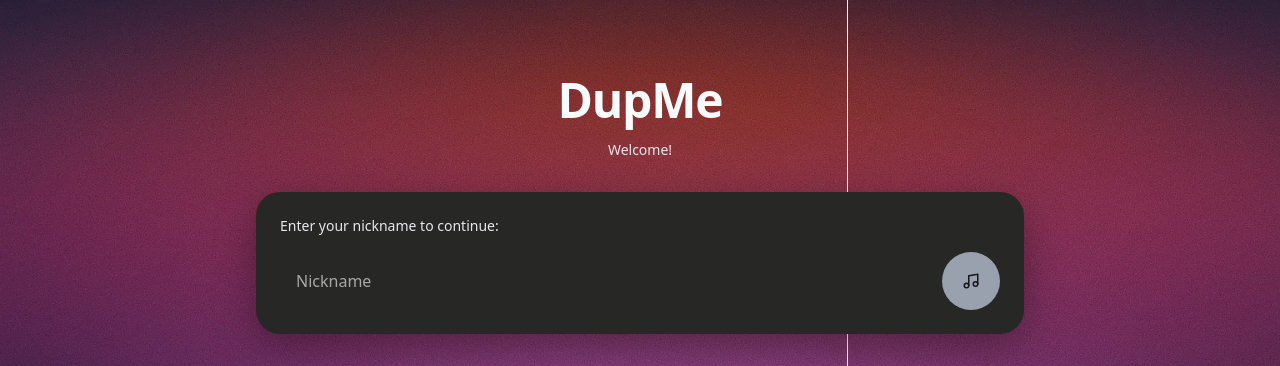
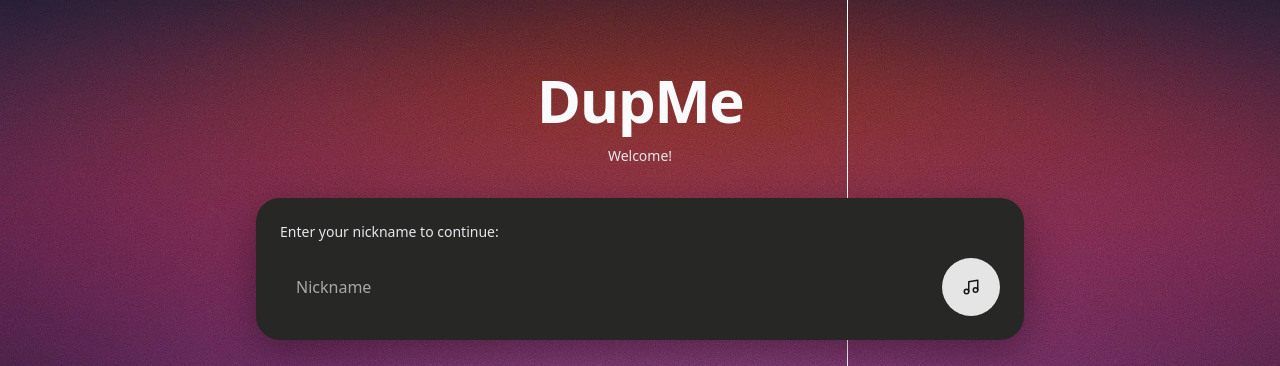
Before and after one commit to FronkTP/DupMe, a Next.js app in the folder frontend/: page / in a window 1280 px wide. Shown: the part 171-537 px from the top of the page. Built offline with nearby package versions, Linux system fonts and the light colour scheme; no server answers.

Commit message:
change button color

```diff
--- a/frontend/src/app/page.tsx
+++ b/frontend/src/app/page.tsx
@@ -9,7 +9,7 @@ import TrafficLights from './components/ui/TrafficLights';
 import { Music } from 'lucide-react';
 
 // Socket endpoint for the backend
-const SOCKET_URL = 'http://10.98.94.14:6996'; // ip of the host
+const SOCKET_URL = 'http://localhost:6996'; // ip of the host
 
 // Shapes we expect from the server
 type Player = { id: string; score: number };
@@ -156,7 +156,7 @@ export default function Home() {
 
       <section className="flex-1 flex flex-col items-center justify-center px-6 pb-28 pt-4 space-y-8 overflow-y-auto">
         <div className="text-center space-y-4">
-          <h1 className="text-5xl font-semibold text-gray-50 tracking-tight">DupMe</h1>
+          <h1 className="text-6xl font-semibold text-gray-50 tracking-tight">DupMe</h1>
           <p className="text-sm text-gray-200">
             {!room
               ? "Welcome!"
@@ -183,7 +183,7 @@ export default function Home() {
                   className="flex-1 px-4 py-3 rounded-2xl bg-[#272725] text-white placeholder-white/60 border-white/10 outline-none"
                   placeholder="Nickname"
                 />
-                <button onClick={submitNickname} className="p-5 rounded-full bg-gray-400 text-neutral-900 hover:bg-neutral-200 transition"><Music size={18} /></button>
+                <button onClick={submitNickname} className="p-5 rounded-full bg-neutral-200 text-neutral-900 hover:bg-gray-400 transition"><Music size={18} /></button>
               </div>
             </div>
           </div>
```
